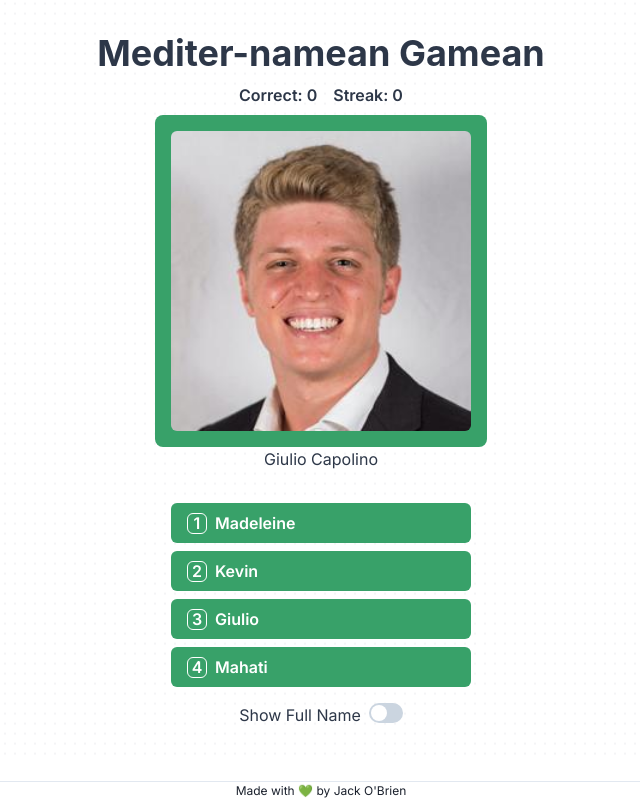
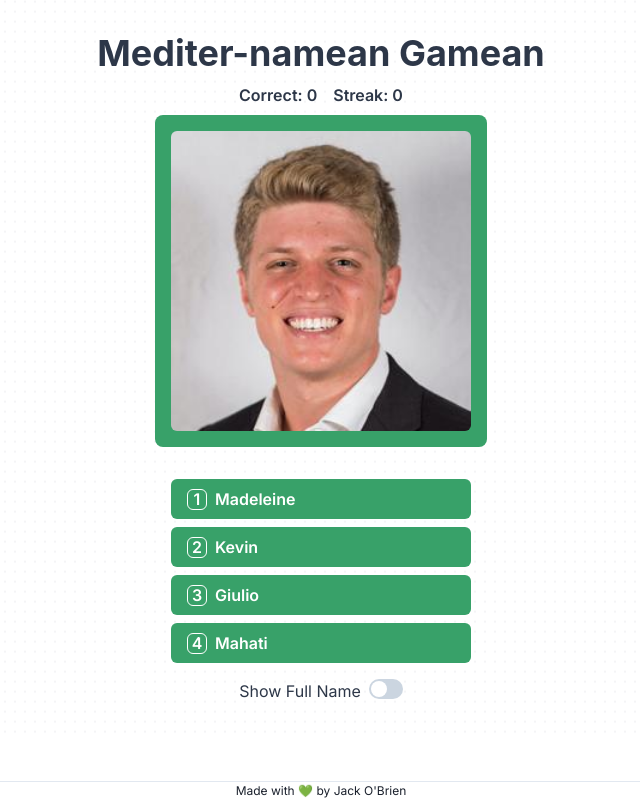
Before and after one commit to jfobrien29/med-name-game, a Next.js app: page / in a window 1280 px wide. Shown: the whole page, without its empty margins (319-959 px from the left). Built offline with nearby package versions, Linux system fonts and the light colour scheme.

Commit message:
remove name from game

```diff
--- a/frontend/views/game.tsx
+++ b/frontend/views/game.tsx
@@ -129,7 +129,6 @@ const Game: React.FC<Props> = ({ allPeople }) => {
           />
         </AspectRatio>
       </Flex>
-      {allPeople[index].names[0]}
       <Flex mt={8} align="center" flexDir="column" w="300px" gap={2}>
         {options.map((option: any, idx: number) => {
           return (
```
